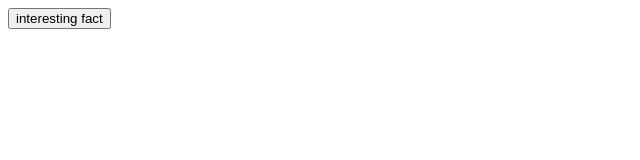
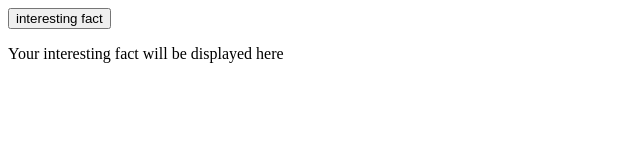
Before and after one commit to AnubhavSingh0708/Interesting-facts, a plain HTML site: page index.html in a window 1280 px wide. Shown: the whole page, without its empty margins (0-640 px from the left). Drawn offline with Linux system fonts and the light colour scheme.

Commit message:
Update index.html

```diff
--- a/index.html
+++ b/index.html
@@ -4,5 +4,6 @@
   <body>
     <script src="index.js"></script>
     <button onclick="interestingFacts()">interesting fact</button>
+    <p>Your interesting fact will be displayed here</p>
     </body>
   </html>
```
